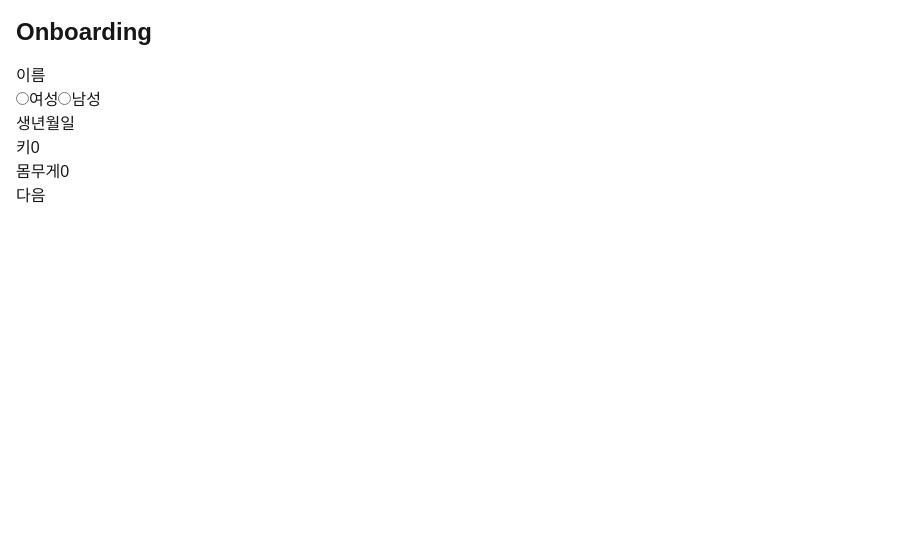
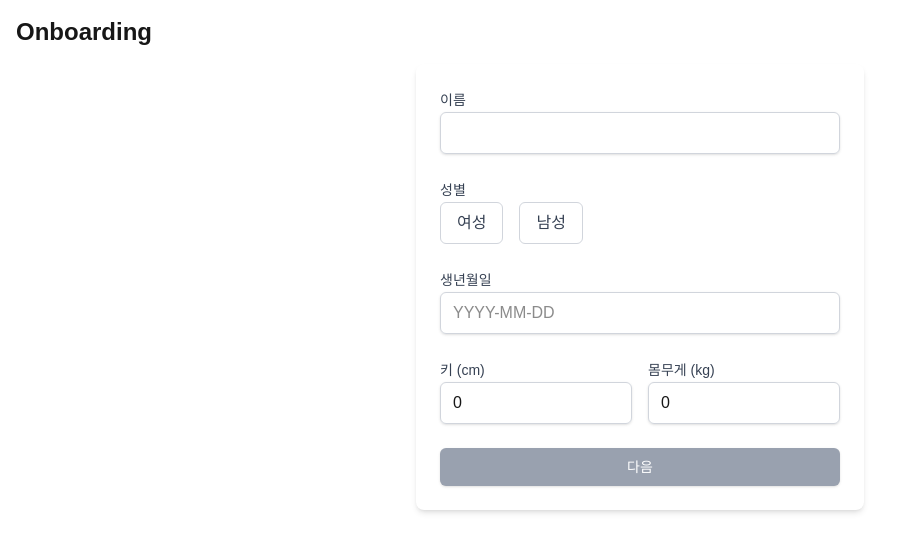
Before and after one commit to Full-Vibe-Project/BabSim_FE, a Next.js app: page /onboarding in a window 1280 px wide. Shown: the top 552 px of the page, without its empty margins (0-910 px from the left). Built offline with nearby package versions, Linux system fonts and the light colour scheme.

Commit message:
style: add BasicInfo Component Style

```diff
--- a/src/features/onboarding/ui/BasicInfoForm.tsx
+++ b/src/features/onboarding/ui/BasicInfoForm.tsx
@@ -78,66 +78,72 @@ const BasicInfoForm = () => {
   };
 
   return (
-    <form onSubmit={handleSubmit(onSubmit)}>
-      <div>
-        <label htmlFor="name">이름</label>
+    <form onSubmit={handleSubmit(onSubmit)} className="space-y-6 max-w-md mx-auto p-4 sm:p-6 bg-white dark:bg-gray-800 rounded-lg shadow-md">
+      <div className="space-y-2">
+        <label htmlFor="name" className="text-sm font-medium text-gray-700 dark:text-gray-300">이름</label>
         <Controller
           name="name"
           control={control}
-          render={({ field }) => <input id="name" {...field} />}
+          render={({ field }) => <input id="name" {...field} className="w-full px-3 py-2 border border-gray-300 rounded-md shadow-sm focus:outline-none focus:ring-indigo-500 focus:border-indigo-500 dark:bg-gray-700 dark:border-gray-600 dark:placeholder-gray-400 dark:text-white" />}
         />
-        {errors.name && <p>{errors.name.message}</p>}
+        {errors.name && <p className="text-sm text-red-600 mt-1">{errors.name.message}</p>}
       </div>
 
-      <div>
+      <div className="space-y-2">
+        <label className="text-sm font-medium text-gray-700 dark:text-gray-300">성별</label>
         <Controller
           name="gender"
           control={control}
           render={({ field }) => (
-            <>
-                <input {...field} type="radio" id="female" value="FEMALE" name="gender" />
-                <label htmlFor="female">여성</label>
-                <input {...field} type="radio" id="male" value="MALE" name="gender" />
-                <label htmlFor="male">남성</label>
-            </>
+            <div className="flex gap-4">
+              <label htmlFor="female" className="flex items-center space-x-2 cursor-pointer">
+                <input {...field} type="radio" id="female" value="FEMALE" className="hidden" />
+                <span className={`px-4 py-2 rounded-md border ${field.value === 'FEMALE' ? 'bg-indigo-600 text-white border-indigo-600' : 'bg-white text-gray-700 border-gray-300 dark:bg-gray-700 dark:text-gray-300 dark:border-gray-600'}`}>여성</span>
+              </label>
+              <label htmlFor="male" className="flex items-center space-x-2 cursor-pointer">
+                <input {...field} type="radio" id="male" value="MALE" className="hidden" />
+                <span className={`px-4 py-2 rounded-md border ${field.value === 'MALE' ? 'bg-indigo-600 text-white border-indigo-600' : 'bg-white text-gray-700 border-gray-300 dark:bg-gray-700 dark:text-gray-300 dark:border-gray-600'}`}>남성</span>
+              </label>
+            </div>
           )}
         />
-        {errors.gender && <p>{errors.gender.message}</p>}
+        {errors.gender && <p className="text-sm text-red-600 mt-1">{errors.gender.message}</p>}
       </div>
 
-      <div>
-        <label htmlFor="birthdate">생년월일</label>
+      <div className="space-y-2">
+        <label htmlFor="birthdate" className="text-sm font-medium text-gray-700 dark:text-gray-300">생년월일</label>
         <Controller
           name="birthdate"
           control={control}
-          render={({ field }) => <input id="birthdate" {...field} onChange={(e) => {
-            handleBirthdateChange(e);
-          }} />}
+          render={({ field }) => <input id="birthdate" {...field} onChange={handleBirthdateChange} placeholder="YYYY-MM-DD" className="w-full px-3 py-2 border border-gray-300 rounded-md shadow-sm focus:outline-none focus:ring-indigo-500 focus:border-indigo-500 dark:bg-gray-700 dark:border-gray-600 dark:placeholder-gray-400 dark:text-white" />}
         />
-        {errors.birthdate && <p>{errors.birthdate.message}</p>}
+        {errors.birthdate && <p className="text-sm text-red-600 mt-1">{errors.birthdate.message}</p>}
       </div>
 
-      <div>
-        <label htmlFor="height">키</label>
+      <div className="grid grid-cols-2 gap-4">
+        <div className="space-y-2">
+          <label htmlFor="height" className="text-sm font-medium text-gray-700 dark:text-gray-300">키 (cm)</label>
           <Controller
             name="height"
             control={control}
-          render={({ field }) => <input id="height" type="number" {...field} onChange={e => field.onChange(parseInt(e.target.value, 10) || 0)} />}
+            render={({ field }) => <input id="height" type="number" {...field} onChange={e => field.onChange(parseInt(e.target.value, 10) || 0)} className="w-full px-3 py-2 border border-gray-300 rounded-md shadow-sm focus:outline-none focus:ring-indigo-500 focus:border-indigo-500 dark:bg-gray-700 dark:border-gray-600 dark:placeholder-gray-400 dark:text-white" />}
           />
-        {errors.height && <p>{errors.height.message}</p>}
+          {errors.height && <p className="text-sm text-red-600 mt-1">{errors.height.message}</p>}
         </div>
-
-      <div>
-        <label htmlFor="weight">몸무게</label>
+        <div className="space-y-2">
+          <label htmlFor="weight" className="text-sm font-medium text-gray-700 dark:text-gray-300">몸무게 (kg)</label>
           <Controller
             name="weight"
             control={control}
-          render={({ field }) => <input id="weight" type="number" {...field} onChange={e => field.onChange(parseFloat(e.target.value) || 0)} />}
+            render={({ field }) => <input id="weight" type="number" step="0.1" {...field} onChange={e => field.onChange(parseFloat(e.target.value) || 0)} className="w-full px-3 py-2 border border-gray-300 rounded-md shadow-sm focus:outline-none focus:ring-indigo-500 focus:border-indigo-500 dark:bg-gray-700 dark:border-gray-600 dark:placeholder-gray-400 dark:text-white" />}
           />
-        {errors.weight && <p>{errors.weight.message}</p>}
+          {errors.weight && <p className="text-sm text-red-600 mt-1">{errors.weight.message}</p>}
+        </div>
       </div>
 
-      <button type="submit" disabled={!isValid}>다음</button>
+      <button type="submit" disabled={!isValid} className="w-full flex justify-center py-2 px-4 border border-transparent rounded-md shadow-sm text-sm font-medium text-white bg-indigo-600 hover:bg-indigo-700 focus:outline-none focus:ring-2 focus:ring-offset-2 focus:ring-indigo-500 disabled:bg-gray-400 disabled:cursor-not-allowed">
+        다음
+      </button>
     </form>
   );
 };
```
Lines whose indentation alone changed are shown as unchanged.
